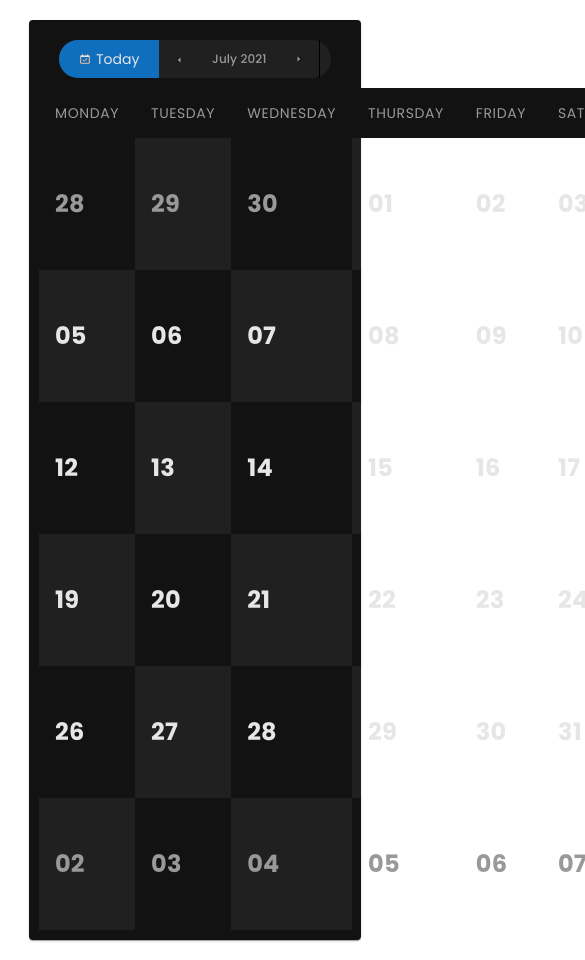
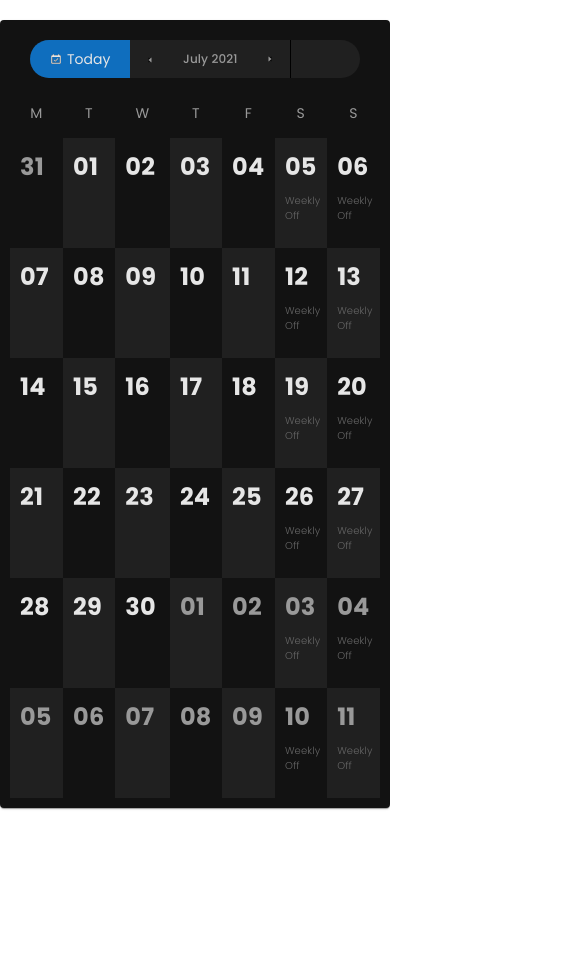
Before and after one commit to sarang-23/calender, a React (Create React App) app: page / in a window 390 px wide. Shown: the top 960 px of the page, 585 px wide, since content can reach past the window. After the commit the page ends 844 px from the top, so only its background shows below. Built offline with nearby package versions, Linux system fonts and the light colour scheme.

Commit message:
Responsive changes

```diff
--- a/package.json
+++ b/package.json
@@ -11,7 +11,9 @@
     "classnames": "^2.3.1",
     "node-sass": "^6.0.1",
     "react": "^17.0.2",
+    "react-device-detect": "^1.17.0",
     "react-dom": "^17.0.2",
+    "react-responsive": "^8.2.0",
     "react-scripts": "4.0.3",
     "web-vitals": "^1.1.2"
   },
--- a/src/components/Calender.jsx
+++ b/src/components/Calender.jsx
@@ -1,39 +1,74 @@
 import React from 'react';
 import { Paper, Table, TableBody, TableRow, TableCell, TableHead, Typography } from '@material-ui/core'
-import { withStyles } from '@material-ui/styles';
+import { createTheme, withStyles } from '@material-ui/core/styles';
 import classNames from 'classnames';
 import Controller from './Controller';
 import DateComponent from './DateComponent';
 import { getTableStyles } from '../helper/styleHelper';
 import { getDaysArr } from '../helper/dateHelper';
 
+const theme = createTheme({
+    breakpoints: {
+      values: {
+        xs: 0,
+        sm: 650,
+        md: 800,
+        lg: 1280,
+        xl: 1920,
+      },
+    },
+  })
+
 const styles = theme => ( getTableStyles(theme) );
+
 
 class Calender extends React.Component{
 
     constructor(props){
         super(props);
         this.state ={
-            daysArr : []
+            daysArr : [],
+            isTablet : window.outerWidth <=700 && window.outerWidth >450,
+            isMoblie : window.outerWidth <=450
         }
     }
 
     componentDidMount(){
         var dt = new Date();
-        var month = dt.getMonth() + 1;
+        var month = dt.getMonth();
         var year = dt.getFullYear();
+        let isTablet = (window.outerWidth <=700 && window.outerWidth >450);
+        let isMobile = (window.outerWidth <= 450);
         this.setState({
             ...this.state,
             selectedDay : dt,
-            selectedMonth : month-1,
+            selectedMonth : month+1,
             selectedYear : year,
-            daysArr : getDaysArr(month-1, year)
+            daysArr : getDaysArr(month-1, year),
+            isMobile,
+            isTablet
         })
+        window.addEventListener("resize", this.resize.bind(this));
+    }
+
+    resize() {
+        let isTablet = (window.outerWidth <=700 && window.outerWidth >450);
+        let isMobile = (window.outerWidth <= 450);
+        if (isTablet !== this.state.isTablet) {
+            this.setState({
+                ...this.state,
+                isTablet});
+        }
+        if (isMobile !== this.state.isMobile) {
+            this.setState({
+                ...this.state,
+                isMobile});
+        }
     }
 
     updateMonth(direction){
-        let isFirstMonth = this.state.selectedMonth === 0;
-        let isLastMonth = this.state.selectedMonth === 11;
+        let isFirstMonth = this.state.selectedMonth === 1;
+        let isLastMonth = this.state.selectedMonth === 12;
         if(direction === 'left'){
             let selectedMonth = isFirstMonth ? 12 : this.state.selectedMonth - 1;
             let selectedYear = isFirstMonth ? this.state.selectedYear - 1 : this.state.selectedYear;
@@ -63,7 +98,7 @@ class Calender extends React.Component{
 
     render(){
         let { classes } = this.props;
-        let { selectedMonth, selectedYear, daysArr } = this.state;
+        let { selectedMonth, selectedYear, daysArr, isMobile, isTablet } = this.state;
         let rows = [0,1,2,3,4,5];
         let columns = [1,2,3,4,5,6,7];
         let days = ['Monday' ,'Tuesday' , 'Wednesday', 'Thursday', 'Friday', 'Saturday', 'Sunday'];
@@ -77,7 +112,7 @@ class Calender extends React.Component{
                                     {
                                         days.map((day, index)=> (
                                             <TableCell align="center" className={classes.headCell} key={index}>
-                                                <Typography className={classes.days}>{day.toUpperCase()}</Typography>
+                                                <Typography className={classes.days}>{isMobile ? day.toUpperCase().substr(0,1) : isTablet ? day.toUpperCase().substring(0,3) : day.toUpperCase() }</Typography>
                                             </TableCell>
                                         ))
                                     }
--- a/src/components/DateComponent.jsx
+++ b/src/components/DateComponent.jsx
@@ -3,24 +3,65 @@ import { makeStyles, Typography } from '@material-ui/core';
 import classNames from 'classnames';
 
 const useStyle = makeStyles({
+    cellContainer : {
+        display : 'flex',
+        height : 100,
+        paddingTop :5,
+        paddingBottom : 5,
+        alignItems: 'center',
+
+    },
+    infoContainer:{
+        display :'flex',
+        flexDirection:'column',
+        alignItems: 'start',
+        height:'100%',
+        width:'100%',
+        position: 'relative'
+    },
     date : {
         margin: '0 2px 0 0',
         fontFamily: 'Poppins',
         fontSize: 24,
         fontWeight: 'bold',
         lineHeight: 1.17,
-        color: '#e6e6e6'
+        color: '#e6e6e6',
+        paddingTop: 10
+    },
+    today : {
+        height : '80%',
+        width : 3,
+        backgroundColor: '#0f6ebe',
+        borderRadius : 100,
+        marginRight : 10
     },
     notCurrMonth : {
         color: "#999999"
+    },
+    weekend: {
+        fontFamily : 'Poppins',
+        fontSize : 10,
+        fontWeight : 300,
+        color: '#666666',
+        position : 'absolute',
+        bottom : 20
     }
 })
 
 export default function DateComponent(props){
     const classes = useStyle();
     return(
+        props.date ?
+        <div className={classNames(classes.cellContainer, props.date.isCurrDate ? 'today' : '')}>
+
+            {props.date.isCurrDate && <div className={classes.today}/>}
+            <div className={classes.infoContainer}>
+                <Typography className={classNames(classes.date, !props.date.isCurrMonth ? classes.notCurrMonth : '', props.date.isCurrDate ? 'today' : '')}>{props.date["displayDate"]}</Typography>
+                {props.date.isWeekend &&
+                <div className={classes.weekend}>Weekly Off</div>}
+            </div>
+        </div> :
         <>
-             <Typography className={classNames(classes.date, (props.date && !props.date.isCurrMonth) ? classes.notCurrMonth : '')}>{props.date && props.date["displayDate"]}</Typography>
         </>
     )
 }
--- a/src/helper/dateHelper.js
+++ b/src/helper/dateHelper.js
@@ -1,6 +1,6 @@
 
 
-const MONTHS = ["January", "February", "March", "April", "May", "June",
+const MONTHS = ["","January", "February", "March", "April", "May", "June",
 "July", "August", "September", "October", "November", "December"
 ];
 
@@ -15,17 +15,18 @@ export const getMonthName = (index) =>{
 }
 
 export const getDaysArr = (month, year) => {
+    let today = new Date();
     let daysArr = new Array(43);
     let firstDay = new Date(year, month);
     let firstDayNum = firstDay.getDay();
     firstDayNum = firstDayNum === 0 ? 7 : firstDayNum;
-    console.log(firstDayNum)
     let daysInMonth = getDaysInMonth(month, year);
     let lastDayPrevMonth = new Date(year, month, 0);
     let lastDatePrevMonth = lastDayPrevMonth.getDate();
     for(let i= firstDayNum-1; i>0; i--){
         daysArr[i] = {
-            displayDate : lastDatePrevMonth--
+            displayDate : lastDatePrevMonth--,
+            isWeekend : isWeekend(i)
         }
     }
     let count = 1;
@@ -34,7 +35,9 @@ export const getDaysArr = (month, year) => {
             displayDate : count.toLocaleString('en-US',
            { minimumIntegerDigits: 2,
             useGrouping: false}),
-            isCurrMonth : true
+            isCurrMonth : true,
+            isCurrDate : month === today.getMonth() && count === today.getDate(),
+            isWeekend : isWeekend(j)
         }
         count ++;
     }
@@ -43,9 +46,14 @@ export const getDaysArr = (month, year) => {
         daysArr[k] = {
             displayDate : count.toLocaleString('en-US',
             { minimumIntegerDigits: 2,
-             useGrouping: false})
+             useGrouping: false}),
+             isWeekend : isWeekend(k)
         }
         count++;
     }
     return daysArr;
 }
+
+const isWeekend = (index) => {
+    return (index+1 )%7 ==0 || index%7 ==0;
+}
--- a/src/helper/styleHelper.js
+++ b/src/helper/styleHelper.js
@@ -1,10 +1,10 @@
-export const getTableStyles = () => {
+export const getTableStyles = (theme) => {
     return {
         calenderContainer:{
             margin: '20px auto',
-            width : '80%',
+            //width : '80%',
             backgroundColor: '#121212',
-            padding :10
+            padding :10,
         },
 
         calenderTable:{
@@ -17,7 +17,7 @@ export const getTableStyles = () => {
             color: '#999999'
         },
         headCell:{
-            borderBottom: 'none'
+            borderBottom: 'none',
         },
         bodyCell:{
             borderBottom: 'none',
@@ -25,6 +25,8 @@ export const getTableStyles = () => {
             width: 176,
             height: 100,
             color: '#e6e6e6',
+            padding : 0,
+            paddingLeft: 10,
             '&.evenRow':{
                     '&:nth-child(even)':{
                         backgroundColor: 'rgba(255, 255, 255, 0.06)'
```
Also changed, not shown: 1 other file (tests, documents, lock files or other folders).
